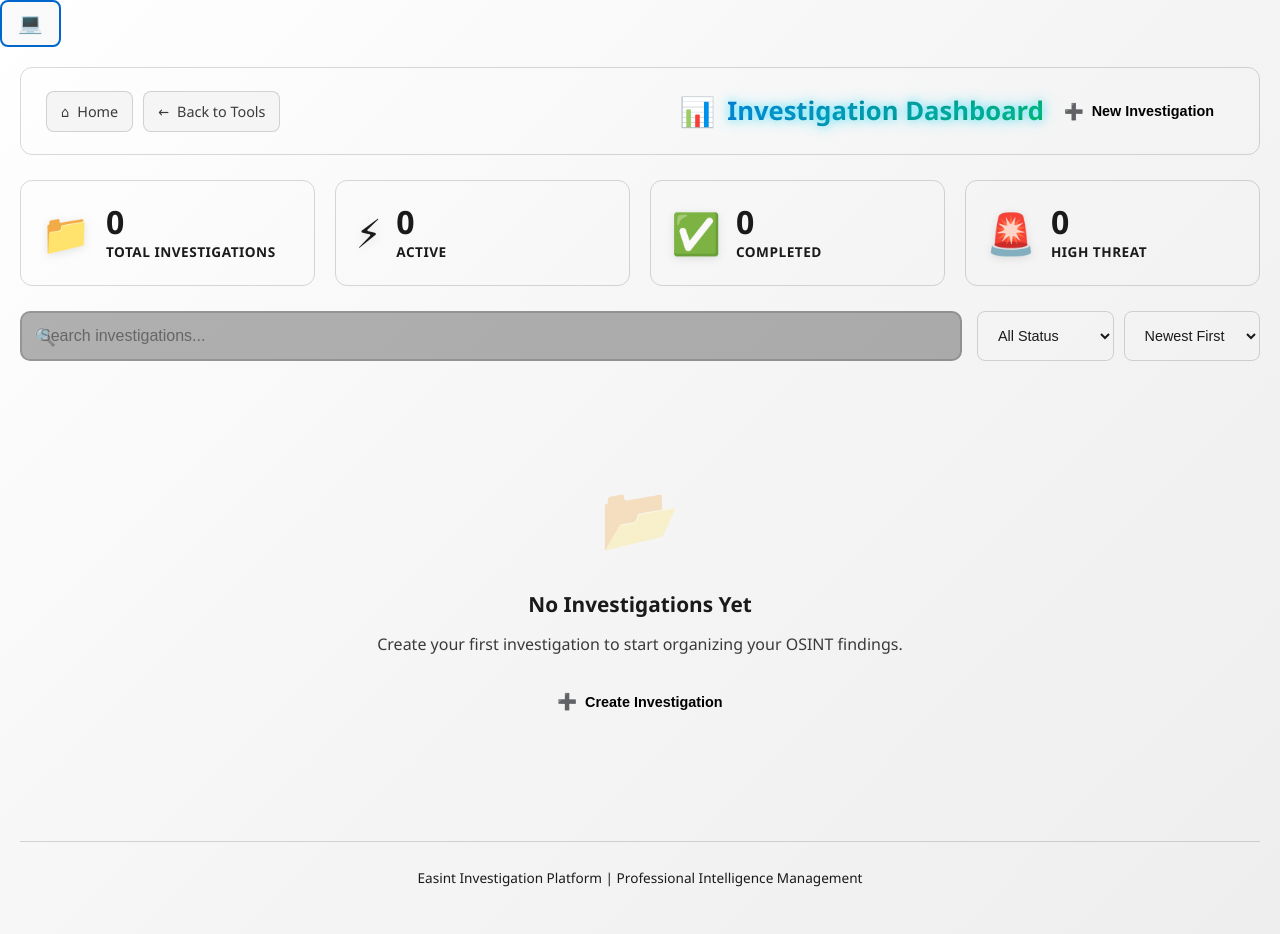
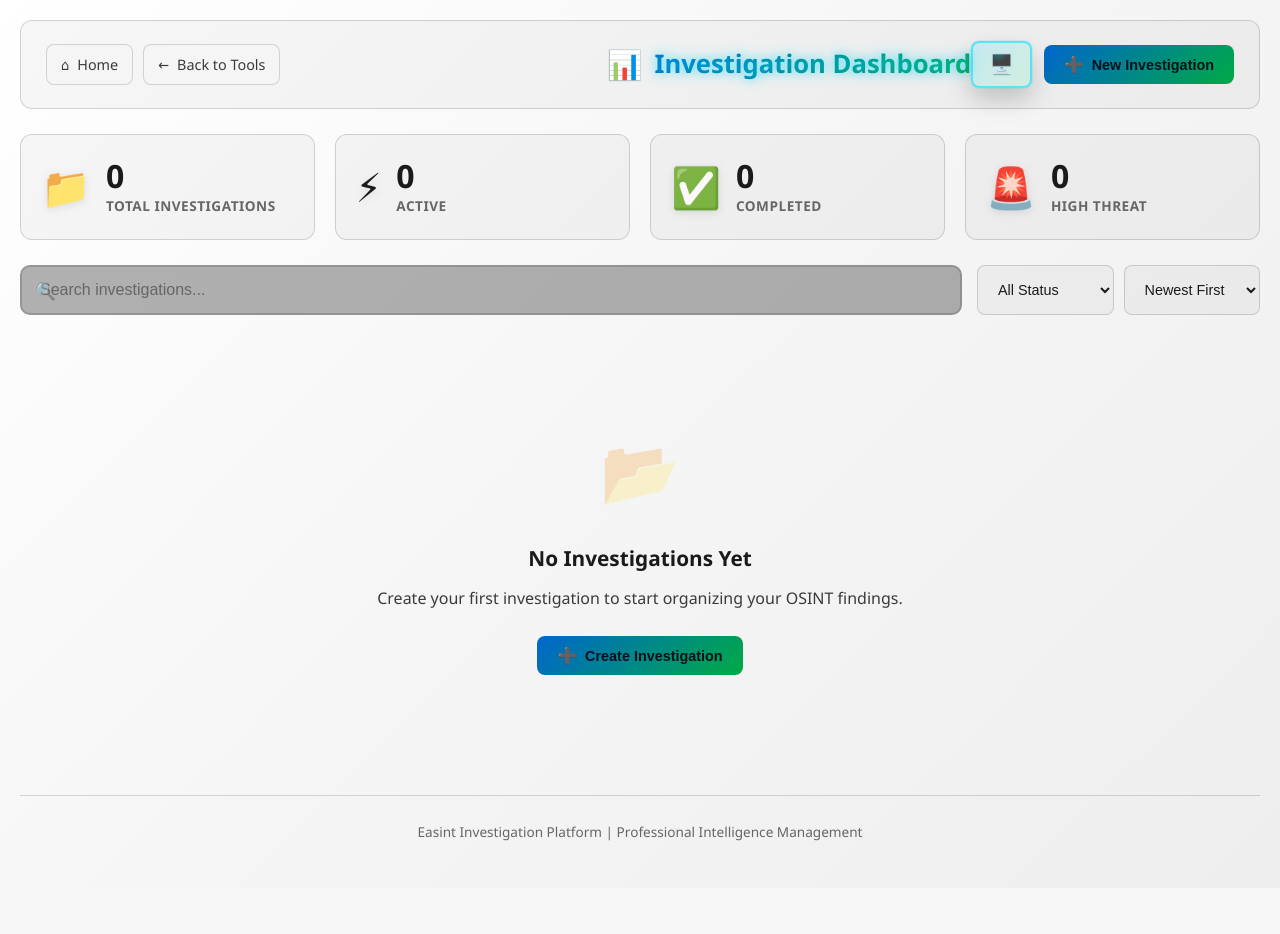
Before and after one commit to Bes920/Easint, a Flask app: page /dashboard in a window 1280 px wide. After the commit the page ends 841 px from the top, so only its background shows below. Run offline with Flask 3, Linux system fonts and the light colour scheme; data that the repository does not hold is empty; parts of the project's set-up code (start-up, migrations or seed data) failed here and were passed over.

Commit message:
made the new investigation and create new investigation button more visible

```diff
--- a/static/css/dashboard.css
+++ b/static/css/dashboard.css
@@ -67,6 +67,37 @@
     color: #00d9ff;
     text-shadow: 0 0 10px rgba(0, 217, 255, 0.6), 0 0 20px rgba(0, 217, 255, 0.3);
     margin: 0;
+}
+
+.header-right {
+    display: flex;
+    align-items: center;
+    gap: 12px;
+    justify-content: flex-end;
+    flex-wrap: wrap;
+}
+
+.dashboard-theme-switcher {
+    position: relative;
+}
+
+.dashboard-theme-switcher .theme-btn {
+    min-width: 48px;
+    justify-content: center;
+    background: linear-gradient(135deg, rgba(0, 217, 255, 0.16), rgba(0, 255, 136, 0.12));
+    border-color: rgba(0, 217, 255, 0.55);
+    color: var(--text-primary);
+    box-shadow: 0 0 0 1px rgba(0, 217, 255, 0.14), 0 12px 24px rgba(0, 0, 0, 0.18);
+}
+
+.dashboard-theme-switcher .theme-btn:hover {
+    background: linear-gradient(135deg, rgba(0, 217, 255, 0.24), rgba(0, 255, 136, 0.18));
+}
+
+.dashboard-theme-switcher .theme-menu {
+    right: 0;
+    left: auto;
+    min-width: 170px;
 }
 
 /* ==================== STATS OVERVIEW ==================== */
@@ -711,7 +742,8 @@
 
 .btn-primary {
     background: linear-gradient(135deg, var(--accent-primary), var(--accent-secondary));
-    color: #000;
+    color: #03111a;
+    text-shadow: none;
 }
 
 .btn-primary:hover {
@@ -743,6 +775,7 @@
 
 .btn-icon {
     font-size: 1.1em;
+    color: inherit;
 }
 
 /* ==================== FOOTER ==================== */
@@ -800,7 +833,7 @@
 /* ✅ FIX: New Investigation button - always visible */
 .header-right .btn-primary {
     background: linear-gradient(135deg, var(--accent-primary), var(--accent-secondary)) !important;
-    color: #000 !important;
+    color: #03111a !important;
     font-weight: 700 !important;
 }
 
@@ -808,17 +841,36 @@
 .modal-form .btn-primary,
 .form-actions .btn-primary {
     background: linear-gradient(135deg, var(--accent-primary), var(--accent-secondary)) !important;
-    color: #000 !important;
+    color: #03111a !important;
     font-weight: 700 !important;
 }
 
 /* ✅ FIX: Ensure all primary buttons are visible */
 .btn-primary {
-    color: #000 !important;
+    color: #03111a !important;
 }
 
 .btn-primary span {
-    color: #000 !important;
+    color: inherit !important;
+}
+
+.modal-content {
+    background:
+        linear-gradient(180deg, rgba(255, 255, 255, 0.03), rgba(255, 255, 255, 0.01)),
+        var(--bg-card);
+    border: 1px solid rgba(0, 217, 255, 0.16);
+    box-shadow: 0 24px 80px rgba(0, 0, 0, 0.42);
+}
+
+.modal-header {
+    background: linear-gradient(135deg, rgba(0, 217, 255, 0.07), rgba(0, 255, 136, 0.04));
+}
+
+.modal-form .btn-primary .btn-icon,
+.modal-form .btn-primary span,
+.form-actions .btn-primary .btn-icon,
+.form-actions .btn-primary span {
+    color: inherit !important;
 }
 
 /* ========================================================================== */
--- a/static/css/style.css
+++ b/static/css/style.css
@@ -6,17 +6,23 @@
     --primary-color: #00d9ff;
     --secondary-color: #00ff88;
     --accent-color: #ff0066;
+    --accent-primary: var(--primary-color);
+    --accent-secondary: var(--secondary-color);
 
     /* Background Colors */
     --bg-primary: #0a0e27;
     --bg-secondary: #16213e;
     --bg-tertiary: #0f3460;
+    --bg-card: rgba(255, 255, 255, 0.05);
     --bg-light: rgba(255, 255, 255, 0.03);
     --bg-lighter: rgba(255, 255, 255, 0.05);
+    --surface-color: var(--bg-card);
+    --surface-hover: rgba(255, 255, 255, 0.08);
 
     /* Text Colors */
     --text-primary: #e0e0e0;
     --text-secondary: #a0a0a0;
+    --text-tertiary: #888;
     --text-muted: #888;
 
     /* Border Colors */
@@ -33,15 +39,21 @@
     --primary-color: #0066cc;
     --secondary-color: #00aa44;
     --accent-color: #ff3366;
+    --accent-primary: var(--primary-color);
+    --accent-secondary: var(--secondary-color);
 
     --bg-primary: #ffffff;
     --bg-secondary: #f5f5f5;
     --bg-tertiary: #eeeeee;
+    --bg-card: rgba(0, 0, 0, 0.03);
     --bg-light: rgba(0, 0, 0, 0.02);
     --bg-lighter: rgba(0, 0, 0, 0.05);
+    --surface-color: var(--bg-card);
+    --surface-hover: rgba(0, 0, 0, 0.06);
 
     --text-primary: #1a1a1a;
     --text-secondary: #3a3a3a;
+    --text-tertiary: #666666;
     --text-muted: #666666;
 
     --border-color: rgba(0, 0, 0, 0.15);
@@ -60,15 +72,21 @@
     --primary-color: #ff00ff;
     --secondary-color: #00ff00;
     --accent-color: #ffff00;
+    --accent-primary: var(--primary-color);
+    --accent-secondary: var(--secondary-color);
 
     --bg-primary: #0a0a0a;
     --bg-secondary: #1a1a2e;
     --bg-tertiary: #16213e;
+    --bg-card: rgba(255, 0, 255, 0.05);
     --bg-light: rgba(255, 0, 255, 0.05);
     --bg-lighter: rgba(255, 0, 255, 0.1);
+    --surface-color: var(--bg-card);
+    --surface-hover: rgba(255, 0, 255, 0.1);
 
     --text-primary: #00ffff;
     --text-secondary: #ff00ff;
+    --text-tertiary: #888888;
     --text-muted: #888888;
 
     --border-color: rgba(255, 0, 255, 0.3);
--- a/static/js/dashboard.js
+++ b/static/js/dashboard.js
@@ -6,77 +6,6 @@
  * 3. "No results" logic fixed
  * 4. "No investigations" logic fixed
  */
-
-// ==========================================================================
-// THEME SWITCHER (Same as main page)
-// ==========================================================================
-
-(function initTheme() {
-    const savedTheme = localStorage.getItem('easint-theme') || 'system';
-    applyTheme(savedTheme);
-    updateThemeIcon(savedTheme);
-})();
-
-function applyTheme(theme) {
-    if (theme === 'system') {
-        const prefersDark = window.matchMedia('(prefers-color-scheme: dark)').matches;
-        document.documentElement.setAttribute('data-theme', prefersDark ? 'dark' : 'light');
-    } else {
-        document.documentElement.setAttribute('data-theme', theme);
-    }
-}
-
-function updateThemeIcon(theme) {
-    const themeIcon = document.querySelector('.theme-icon');
-    if (!themeIcon) return;
-
-    if (theme === 'light') {
-        themeIcon.textContent = '☀️';
-    } else if (theme === 'dark') {
-        themeIcon.textContent = '🌙';
-    } else {
-        themeIcon.textContent = '💻';
-    }
-}
-
-document.addEventListener('DOMContentLoaded', function() {
-    const themeToggle = document.getElementById('themeToggle');
-    const themeMenu = document.getElementById('themeMenu');
-    const themeOptions = document.querySelectorAll('.theme-option');
-
-    if (themeToggle) {
-        themeToggle.addEventListener('click', function(e) {
-            e.stopPropagation();
-            themeMenu.classList.toggle('hidden');
-        });
-    }
-
-    document.addEventListener('click', function(e) {
-        if (themeMenu && !themeMenu.contains(e.target) && e.target !== themeToggle) {
-            themeMenu.classList.add('hidden');
-        }
-    });
-
-    themeOptions.forEach(option => {
-        option.addEventListener('click', function() {
-            const selectedTheme = this.getAttribute('data-theme');
-            themeOptions.forEach(opt => opt.classList.remove('active'));
-            this.classList.add('active');
-            applyTheme(selectedTheme);
-            updateThemeIcon(selectedTheme);
-            localStorage.setItem('easint-theme', selectedTheme);
-            themeMenu.classList.add('hidden');
-        });
-    });
-});
-
-window.matchMedia('(prefers-color-scheme: dark)').addEventListener('change', function(e) {
-    const savedTheme = localStorage.getItem('easint-theme');
-    if (savedTheme === 'system' || !savedTheme) {
-        applyTheme('system');
-    }
-});
-
 
 // ==========================================================================
 // DASHBOARD STATE
--- a/templates/dashboard.html
+++ b/templates/dashboard.html
@@ -8,18 +8,6 @@
     <link rel="stylesheet" href="{{ url_for('static', filename='css/dashboard.css') }}">
 </head>
 <body>
-    <!-- Theme Toggle -->
-    <div class="theme-toggle">
-        <button class="theme-btn" id="themeToggle" title="Toggle theme">
-            <span class="theme-icon">🌙</span>
-        </button>
-        <div class="theme-menu hidden" id="themeMenu">
-            <button class="theme-option" data-theme="light">☀️ Light</button>
-            <button class="theme-option" data-theme="dark">🌙 Dark</button>
-            <button class="theme-option active" data-theme="system">💻 System</button>
-        </div>
-    </div>
-
     <div class="dashboard-container">
         <!-- Header -->
         <header class="dashboard-header">
@@ -40,6 +28,16 @@
                 </div>
             </div>
             <div class="header-right">
+                <div class="theme-switcher dashboard-theme-switcher">
+                    <button class="theme-btn" id="themeToggle" title="Toggle theme">
+                        <span class="theme-icon">🌙</span>
+                    </button>
+                    <div class="theme-menu" id="themeMenu">
+                        <button class="theme-option" data-theme="light">☀️ Light</button>
+                        <button class="theme-option" data-theme="dark">🌙 Dark</button>
+                        <button class="theme-option active" data-theme="system">💻 System</button>
+                    </div>
+                </div>
                 <button class="btn btn-primary" id="createInvestigationBtn">
                     <span class="btn-icon">➕</span>
                     <span>New Investigation</span>
@@ -352,6 +350,7 @@
         </div>
     </div>
 
+    <script src="{{ url_for('static', filename='js/theme.js') }}"></script>
     <script src="{{ url_for('static', filename='js/dashboard.js') }}"></script>
 </body>
 </html>
```
